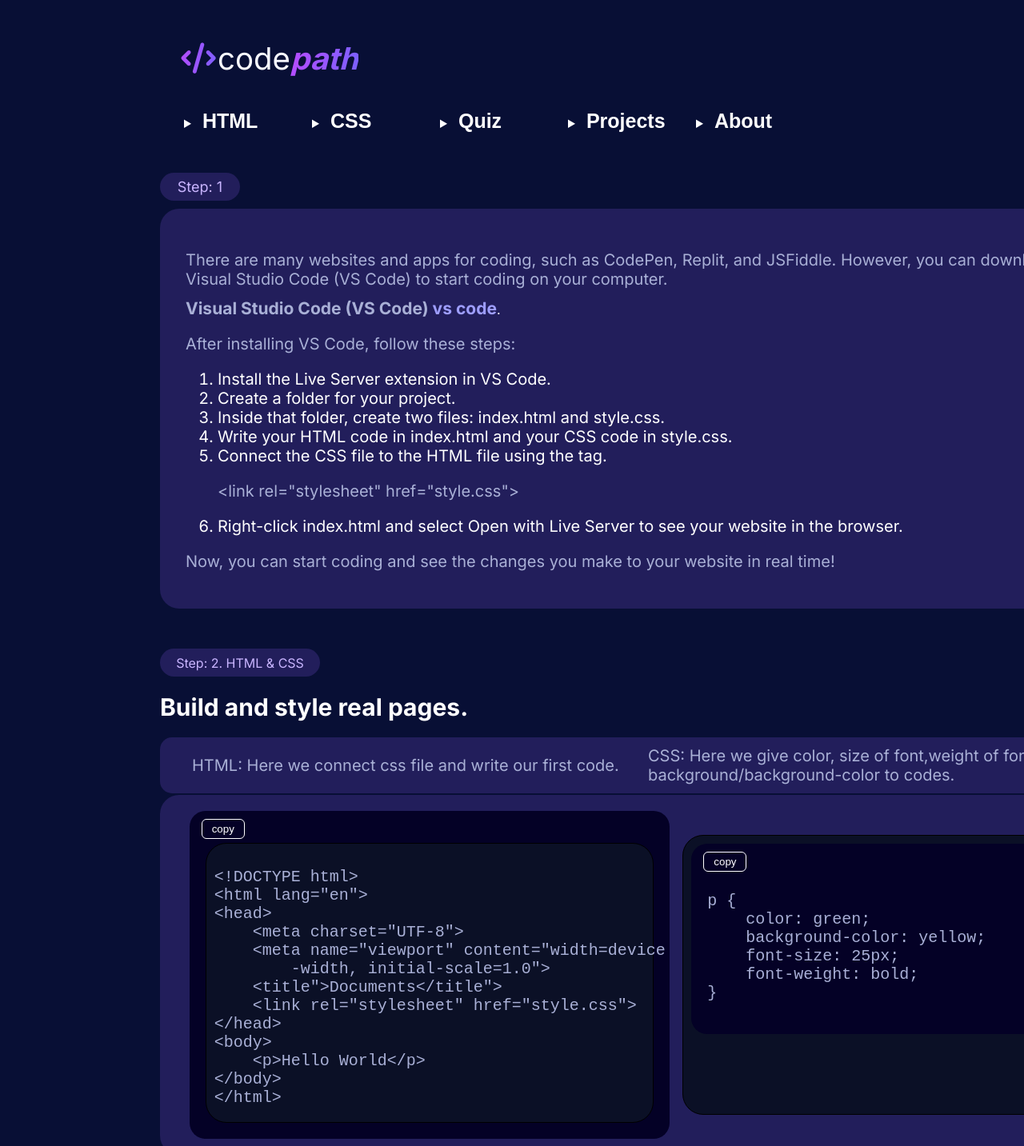
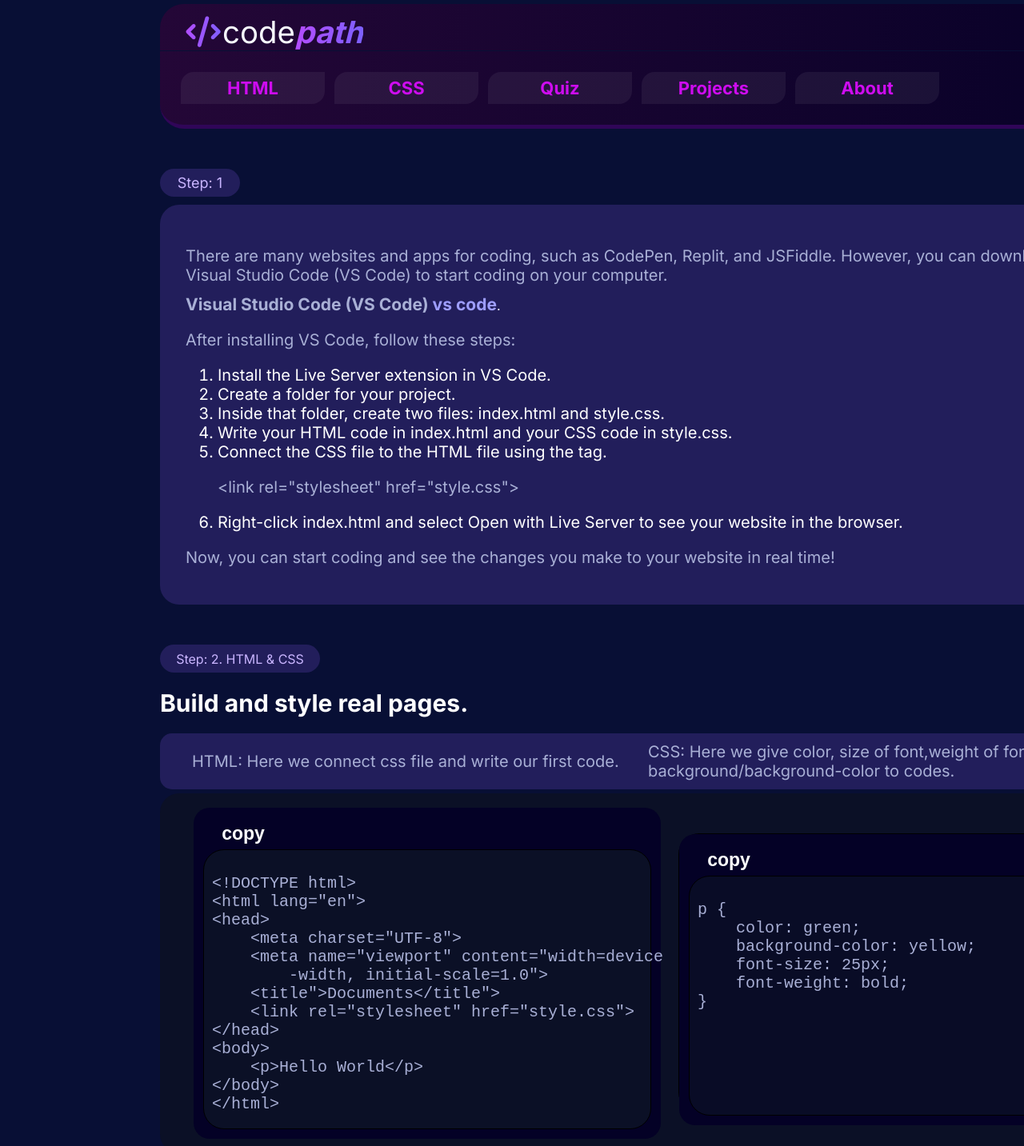
Before and after one commit to raviranjanth963/codepath, a plain HTML site: page Html_css4.html in a window 1280 px wide. Shown: the top 1433 px of the page at 80% size. Drawn offline with Linux system fonts and the light colour scheme.

Commit message:
Add some new feature in the existing file

```diff
--- a/Html_css4.css
+++ b/Html_css4.css
@@ -21,13 +21,18 @@ body {
   background: var(--navy);
   color: #fff;
   margin-left: 200px;
-  margin-top: 50px;
+  /* margin-top: 50px; */
 }
 
 .web_logo {
   display: flex;
-  margin-top: 18px;
-  margin-left: 24px;
+  padding-left: 30px;
+  padding-top: 12px;
+  position: sticky;
+  top: 5px;
+  background: linear-gradient(100deg, #240737, #060127);
+  border-top-left-radius: 30px;
+  border-top-right-radius: 30px;
 }
 
 .logo {
@@ -55,41 +60,83 @@ dfn {
     font-weight: bolder;
 }
 
-.butt {
-    border: 0px;
-    background: none;
+
+
+/* summary:hover {
+    background: rgb(200, 237, 252);
+    color: #000306;
+}
+
+
+summary:active {
+    background: rgb(129, 219, 255);
+    color: #01050a;
+} */
+.sele {
+    display: flex;
+    padding: 20px;
+    position: sticky;
+    top: 62px;
+    background: linear-gradient(100deg, #240737, #060127);
+    margin-top: 6px;
+    border-bottom: 5px solid rgb(48, 6, 88);
+    border-bottom-right-radius: 30px;
+    border-bottom-left-radius: 30px;
+}
+
+
+/* summary {
+    height: 40px;
+    width: 180px;
+    background: #FFFFFF0F;
+    margin: 6px;
+    padding: 6px;
+    border-bottom-right-radius: 16px;
+    border-top-left-radius: 16px;
     font-size: 25px;
     font-weight: bolder;
-    margin-top: 20px;
+    color: #ce0cf0;
+} */
+
+summary {
+    height: 40px;
+    width: 180px;
+    background: #FFFFFF0F;
+    margin: 6px;
+    padding: 6px;
+    border-bottom-right-radius: 16px;
+    border-top-left-radius: 16px;
+    display: flex;
+    align-items: center;
+    justify-content: center;
+    font-size: 22px;
+    font-weight: bolder;
+    color: #ce0cf0;
+}
+
+summary:hover {
+    background: rgb(200, 237, 252);
+    color: #000306;
+}
+
+
+summary:active {
+    background: rgb(129, 219, 255);
+    color: #01050a;
 }
 
 .butt:hover {
-    background: rgb(200, 237, 252);
-    color: #0143a5;
+  color: #011345;
 }
 
 
-.butt:active {
-    background: rgb(200, 235, 249);
-    color: #0143a5;
-}
-.sele {
-    display: flex;
-    padding: 20px;
-}
-details {
-    padding-left: 10px;
-}
-summary {
-    height: 30px;
-    width: 150px;
-}
 
 .boxx {
     display: flex;
     /* align-items: center; */
     justify-content: space-evenly;
     border: 1px solid #0143a5;
+    padding: 10px;
 }
 
 a {
@@ -215,6 +262,8 @@ spam {
     justify-content: space-evenly;
     align-items: center;
     margin-top: 2px;
+    background: #0b1026;
+    margin-top: 5px;
 }
 
 .cd {
@@ -227,11 +276,21 @@ spam {
     padding: 10px;
 }
 
+.cd3 {
+    background: #0b1026c4;
+    height: 300px;
+    width: 500px;
+    padding: 10px;
+    border: 1px solid black;
+    border-radius: 26px;
+    color: #A9B0D6;
+}
+
 .cd2 {
     background: #0b1026;
     height: 350px;
     width: 560px;
-    padding: 10px;
+    /* padding: 10px; */
     border: 1px solid black;
     border-radius: 26px;
     color: #A9B0D6;
@@ -557,31 +616,38 @@ u:hover {
 
 /*copy for*/
 
-.code-box {
-    position: relative;          /* lets the button sit in the corner */
+.code-box {        /*lets the button sit in the corner */
     background: #040126;
-    padding: 40px 20px 20px;
+    padding: 12px;
     border-radius: 20px;
     color: white;
     font-size: 20px;
 }
 
 .copy-btn {
-    position: absolute;
-    top: 10px;
-    left: 15px;
     background: none;
-    border: 1px solid white;
     color: white;
-    padding: 4px 12px;
-    border-radius: 6px;
+    padding: 10px;
+    border: 0px;
+    border-radius: 14px;
     cursor: pointer;
+    width: 100px;
+    height: 40px;
+    font-size: 23px;
+    font-weight: bold;
+    display: flex;
+    align-items: center;
+    justify-content: center;
 }
 
 .copy-btn:active {
     color: #ffd43b;
     background: #2ecc71;
+    font-weight: bolder;
 }
 
 .copy-btn:hover {
-    background: rgba(255, 255, 255, 0.2);
+    font-weight: bolder;
+    background: #035c28;
+    color: #ffd43b;
+}
--- a/Html_css4.html
+++ b/Html_css4.html
@@ -21,8 +21,8 @@
 
     <div class="sele">
         <details >
-            <summary>
-                <button class="butt" name="HTML" id="desc">HTML</button>
+            <summary>HTML
+                <!-- <button class="butt" name="HTML" id="desc">HTML</button> -->
             </summary>
             <p class="lan"><a href="markup5.html">HTML: Markup Language.</a></p>
            <div class="boxx">
@@ -67,8 +67,8 @@
 
 
         <details>
-            <summary>
-                <button class="butt" name="CSS" id="desc">CSS</button>
+            <summary>CSS
+                <!-- <button class="butt" name="CSS" id="desc">CSS</button> -->
             </summary>
             <p class="lan"><a href="#">CSS: Styling Language.</a></p>
            <div class="boxx">
@@ -111,8 +111,8 @@
         </details>
 
         <details >
-            <summary>
-                <button class="butt" name="quiz & " id="desc">Quiz</button>
+            <summary>Quiz
+                <!-- <button class="butt" name="quiz & " id="desc">Quiz</button> -->
             </summary>
             <p class="lan">Open a folder and test yourself on each topic.</p>
            <div class="boxx">
@@ -127,8 +127,8 @@
         </details>
 
         <details >
-            <summary>
-                <button class="butt" name="quiz & " id="desc">Projects</button>
+            <summary>Projects
+                <!-- <button class="butt" name="quiz & " id="desc">Projects</button> -->
             </summary>
             <p class="lan">Made with: HTML, CSS</p>
            <div class="boxx">
@@ -153,8 +153,8 @@
         </details>
 
         <details >
-            <summary>
-                <button class="butt" name="About" id="desc">About</button>
+            <summary>About
+                <!-- <button class="butt" name="About" id="desc">About</button> -->
             </summary>
             <p class="lan">Get to know Codepath better</p>
            <div class="boxx">
@@ -171,6 +171,7 @@
             </div>
         </details>
     </div>
+
 
     <div class="step1">Step: 1</div>
     <div class="stp">
@@ -219,12 +220,14 @@
 <div class="cd2">
     <div class="code-box">
            <button type="button" class="copy-btn" id="copyBtn">copy</button>
+<div class="cd3">
 <pre><code>p {
     color: green;
     background-color: yellow;
     font-size: 25px;
     font-weight: bold;
 }</code></pre>
+</div>
     </div>
 </div>
 
--- a/Java_script7.css
+++ b/Java_script7.css
@@ -26,8 +26,13 @@ body {
 
 .web_logo {
   display: flex;
-  margin-top: 18px;
-  margin-left: 24px;
+   padding-left: 30px;
+  padding-top: 12px;
+  position: sticky;
+  top: 5px;
+  background: linear-gradient(100deg, #240737, #060127);
+  border-top-left-radius: 30px;
+  border-top-right-radius: 30px;
 }
 
 .logo {
@@ -55,6 +60,12 @@ dfn {
     font-weight: bolder;
 }
 
+.lo {
+    display: flex;
+    align-items: center;
+    margin: 10px;
+}
+
 .butt {
     background: none;
     border: 0px;
@@ -65,6 +76,21 @@ dfn {
     padding: 6px;
     padding-left: 10px;
 
+}
+
+.top1 {
+    /* margin-top: 40px; */
+    /* margin-left: 30px; */
+    /* width: 1250px; */
+    /* display: flex; */
+    padding: 20px;
+    position: sticky;
+    top: 79px;
+    background: linear-gradient(100deg, #1b0e25, #0a033b);
+    /* margin-top: 6px; */
+    border-bottom: 5px solid rgb(48, 6, 88);
+    border-bottom-right-radius: 30px;
+    border-bottom-left-radius: 30px;
 }
 
 .top {
@@ -80,8 +106,34 @@ dfn {
     background: #1e0036;
 }
 
+summary {
+    height: 40px;
+    width: 180px;
+    background: #FFFFFF0F;
+    margin: 6px;
+    padding: 6px;
+    border-bottom-right-radius: 16px;
+    border-top-left-radius: 16px;
+    display: flex;
+    align-items: center;
+    justify-content: center;
+    font-size: 22px;
+    font-weight: bolder;
+    color: #8c04fb;
+}
+
+summary:hover {
+    background: rgb(200, 237, 252);
+    color: #000306;
+}
+
+
+summary:active {
+    background: rgb(129, 219, 255);
+    color: #01050a;
+}
+
 .butt:hover {
-  background: #c9defd;
   color: #011345;
 }
 
@@ -178,9 +230,9 @@ td {
 /*copy for*/
 
 .code-box {
-    position: relative;          /* lets the button sit in the corner */
+    /* position: relative;          lets the button sit in the corner */
     background: #040126;
-    padding: 40px 20px 20px 20px;
+    padding:  10px;
     color: white;
     font-size: 20px;
     border: 1.6px solid rgb(199, 139, 255);
@@ -189,15 +241,16 @@ td {
 }
 
 .copy-btn {
-    position: absolute;
+    /* position: absolute;
     top: 10px;
-    left: 15px;
+    left: 15px; */
     background: none;
     border: 1px solid white;
     color: white;
-    padding: 4px 12px;
+    padding: 8px;
     border: 0px;
-    border-radius: 6px;
+    border-top-right-radius: 12px;
+    border-bottom-left-radius: 12px;
     cursor: pointer;
     width: 150px;
     height: 40px;
@@ -207,14 +260,14 @@ td {
 
 .copy-btn:active {
     color: #ffd43b;
-    background: #ece9c9;
+    background: #97f6b8;
     width: 155px;
     height: 45px;
     font-size: 18px;
 }
 
 .copy-btn:hover {
-    background: rgba(134, 132, 249, 0.2);
+    background: rgba(2, 238, 85, 0.2);
 }
 
 h2 {
--- a/road_map3.css
+++ b/road_map3.css
@@ -20,14 +20,27 @@ body {
   font-family: Inter, ui-sans-serif, system-ui, -apple-system, BlinkMacSystemFont, "Segoe UI", sans-serif;
   background: var(--navy);
   color: #fff;
-  margin-left: 200px;
+  margin-left: 100px;
   margin-top: 50px;
 }
 
 .web_logo {
   display: flex;
-  margin-top: 18px;
-  margin-left: 24px;
+  /* margin-top: 8px;
+  margin-left: 12px; */
+  border-bottom: 5px solid blueviolet;
+  border-right: 4px solid rgb(91, 16, 160);
+  border-top: 3px solid rgb(54, 4, 100);
+  border-bottom-right-radius: 33px;
+  border-top-right-radius: 30px;
+  position: sticky;
+  top: 6px;
+  background: linear-gradient(100deg, #230934, #070127);
+}
+
+.cpath {
+    display: flex;
+    align-items: center;
 }
 
 .logo {
@@ -55,6 +68,25 @@ dfn {
     font-weight: bolder;
 }
 
+.but {
+    display: flex;
+    align-items: center;
+    justify-content: center;
+    margin-left: 700px;
+    padding-left: 50px;
+}
+
+.but a {
+    padding: 15px;
+    padding-left: 40px;
+    font-size: 22px;
+    font-weight: bold;
+    color: #9FC0FF;
+}
+
+.but a:hover {
+    color: #5b90f4;
+}
 .extra {
     width: 300px;
     height: 30px;
@@ -394,6 +426,7 @@ a {
     justify-content: flex-end;
     align-items: flex-end;
     padding-right: 300px;
+    margin-left: 160px;
 }
 
 .butt:hover { transform: translateY(-3px); filter: brightness(1.12); }
```
Also changed, not shown: Java_script7.html (+5 -3 lines), road_map3.html (+9 -2 lines).
